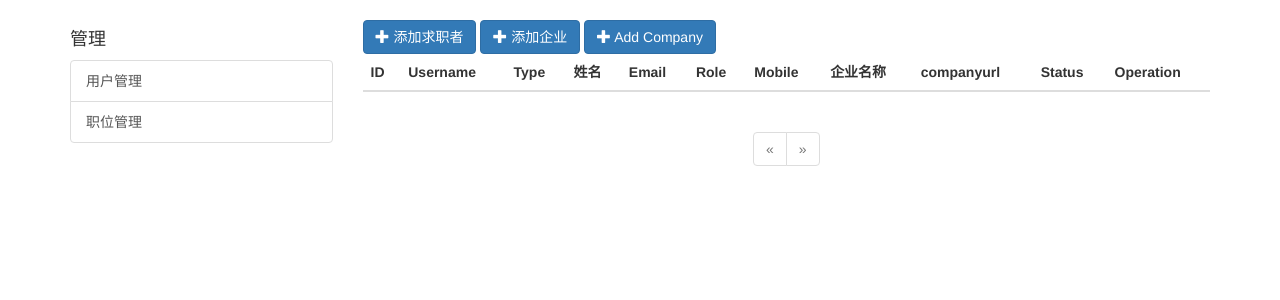
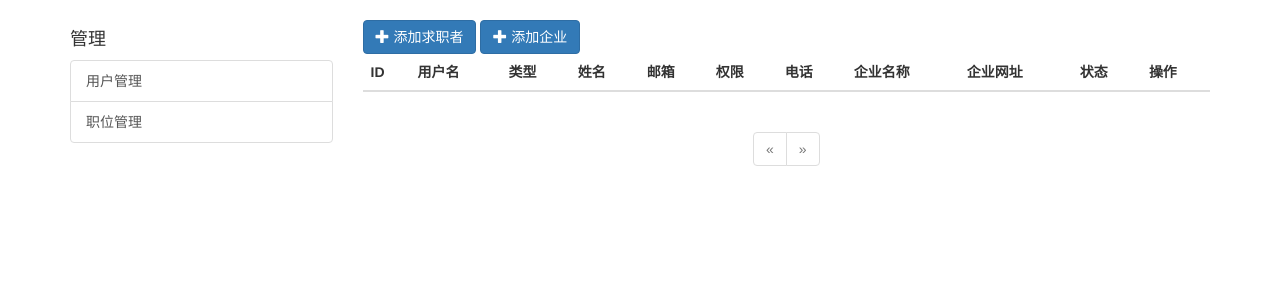
Before and after one commit to teawithme/jobplus6-11, a Flask app: template jobplus/templates/admin/users.html in a window 1280 px wide. Shown: the part 52-352 px from the top of the page. Run offline with Flask 2, Linux system fonts and the light colour scheme; the template is opened without the code that fills it: values that come from a table or form of the project are taken from there, others are empty; parts of the project's set-up code (start-up, migrations or seed data) failed here and were passed over; some libraries are stand-ins or nearby versions.

Commit message:
fix #53 #59 #60 完成管理员权限功能 (#61)

```diff
--- a/jobplus/handlers/front.py
+++ b/jobplus/handlers/front.py
@@ -1,4 +1,4 @@
-from flask import Blueprint, redirect, url_for, render_template
+from flask import Blueprint, redirect, url_for, render_template, flash
 from jobplus.forms import LoginForm
 from flask_login import login_user, login_required, logout_user
 from jobplus.models import User
--- a/jobplus/templates/admin/add_company.html
+++ b/jobplus/templates/admin/add_company.html
@@ -1,9 +1,9 @@
 {% extends 'admin/admin_base.html' %}
 {% from 'macros.html' import render_form %}
 
-{% block title %}Add-Company{% endblock %}
+{% block title %}创建企业{% endblock %}
 
 {% block admin %}
-<h4 style="text-align: center">Add Company</h4>
+<h4 style="text-align: center">创建企业</h4>
 {{ render_form(form, url_for('admin.add_company')) }}
 {% endblock %}
--- a/jobplus/templates/admin/add_user.html
+++ b/jobplus/templates/admin/add_user.html
@@ -1,9 +1,9 @@
 {% extends 'admin/admin_base.html' %}
 {% from 'macros.html' import render_form %}
 
-{% block title %}Add-User{% endblock %}
+{% block title %}创建求职者{% endblock %}
 
 {% block admin %}
-<h4 style="text-align: center">Add User</h4>
+<h4 style="text-align: center">创建求职者</h4>
 {{ render_form(form, url_for('admin.add_user')) }}
 {% endblock %}
--- a/jobplus/templates/admin/edit_user.html
+++ b/jobplus/templates/admin/edit_user.html
@@ -1,9 +1,9 @@
 {% extends 'admin/admin_base.html' %}
 {% from 'macros.html' import render_form %}
 
-{% block title %}Edit-user{% endblock %}
+{% block title %}用户编辑{% endblock %}
 
 {% block admin %}
-<h4 style='text-align:center'>Edit{% if user.is_company %}Company{% else %}User{% endif %}</h4>
+<h4 style='text-align:center'>编辑{% if user.is_company %}企业{% else %}求职者{% endif %}</h4>
     {{ render_form(form, url_for('admin.edit_user', user_id=user.id)) }}
 {% endblock %}
--- a/jobplus/templates/admin/users.html
+++ b/jobplus/templates/admin/users.html
@@ -1,7 +1,7 @@
 {% extends 'admin/admin_base.html' %}
 {% from 'macros.html' import render_pagination %}
 
-{% block title %}User manage{% endblock %}
+{% block title %}用户管理{% endblock %}
 
 {% block operation %}
 <a href="{{ url_for('admin.add_user') }}" type='button' class="btn btn-primary">
@@ -12,10 +12,6 @@
     <span class='glyphicon glyphicon-plus' aria-hidden='true'></span>
     添加企业
 </a>
-<a href="{{ url_for('admin.add_company') }}" type='button' class="btn btn-primary">
-    <span class='glyphicon glyphicon-plus' aria-hidden='true'></span>
-    Add Company
-</a>
 {% endblock %}
 
 {% block admin %}
@@ -23,36 +19,36 @@
     <thead>
         <tr>
             <th>ID</th>
-            <th>Username</th>
-            <th>Type</th>
+            <th>用户名</th>
+            <th>类型</th>
             <th>姓名</th>
-            <th>Email</th>
-            <th>Role</th>
-            <th>Mobile</th>
+            <th>邮箱</th>
+            <th>权限</th>
+            <th>电话</th>
             <th>企业名称</th>
-            <th>companyurl</th>
-            <th>Status</th>
-            <th>Operation</th>
+            <th>企业网址</th>
+            <th>状态</th>
+            <th>操作</th>
         </tr>
     <tbody>
         {% for user in pagination.items %}
         <tr>
             <td>{{ user.id }}</td>
             <td>{{ user.username }}</td>
-            <td>{% if user.is_company %}{{ "Company" }}{% else %}{{ "User" }}{% endif %}</td>
+            <td>{% if user.is_company %}企业{% else %}求职者{% endif %}</td>
             <td>{{ user.name }}</td>
             <td>{{ user.email }}</td>
             <td>{{ user.role }}</td>
             <td>{{ user.mobile }}</td>
-            <td>{% if user.is_company %}{{ user.company_detail.url }}{% else %}{{ '' }}{% endif %}</td>
             <td>{% if user.is_company %}{{ user.name }}{% endif %}</td>
-            <td>
+            <td>{% if user.is_company %}{{ user.company_detail.site }}{% else %}{{ '' }}{% endif %}</td>
+            <td>{% if user.is_disable %}禁用{% else %}启用{% endif %}
             <td>
                 <div class="btn-group" role="group">
-                    <a href="#" type='button' class="btn btn-default">
+                    <a href="{{ url_for('admin.edit_user', user_id=user.id) }}" type='button' class="btn btn-default">
                         <span class='glyphicon glyphicon-pencil' aria-hidden='true'></span>
                     </a>
-                    <a href="#" type='button' class='btn btn-default' onclick="confirm('Are you sure to diable this user?')">
+                    <a href="{{ url_for('admin.disable_user', user_id=user.id) }}" type='button' class='btn btn-default' onclick={% if not user.is_disable %}"confirm('你确定要禁用该用户？')"{% else %}"confirm('你确定要启用该用户？')"{% endif %}>
                         <span class="glyphicon glyphicon-ban-circle            " aria-hidden='true'></span>
                     </a>
                 </div>
```
Also changed, not shown: jobplus/forms.py (+54 -12 lines), jobplus/handlers/admin.py (+23 -9 lines), jobplus/models.py (+5 -3 lines).
